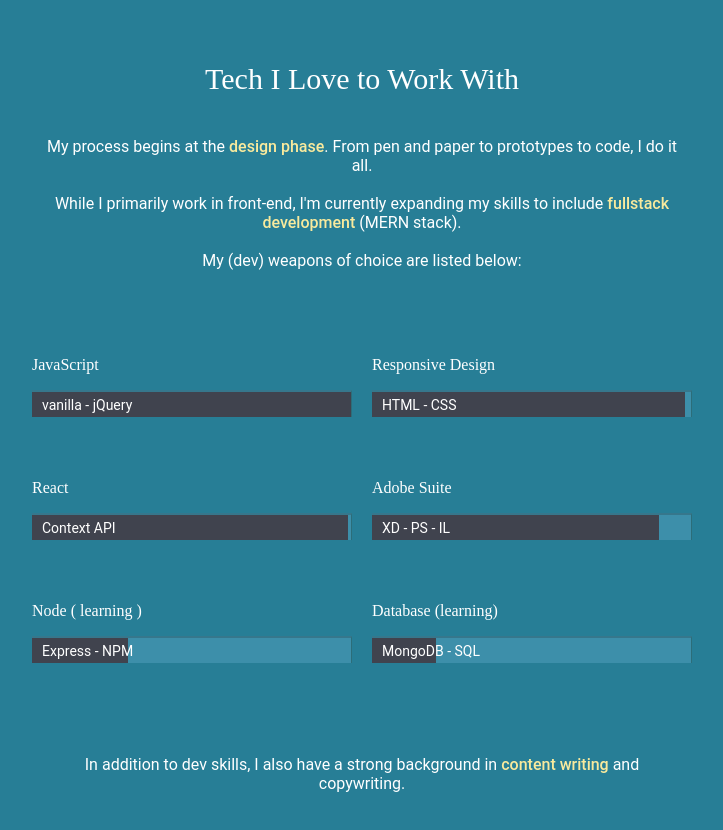
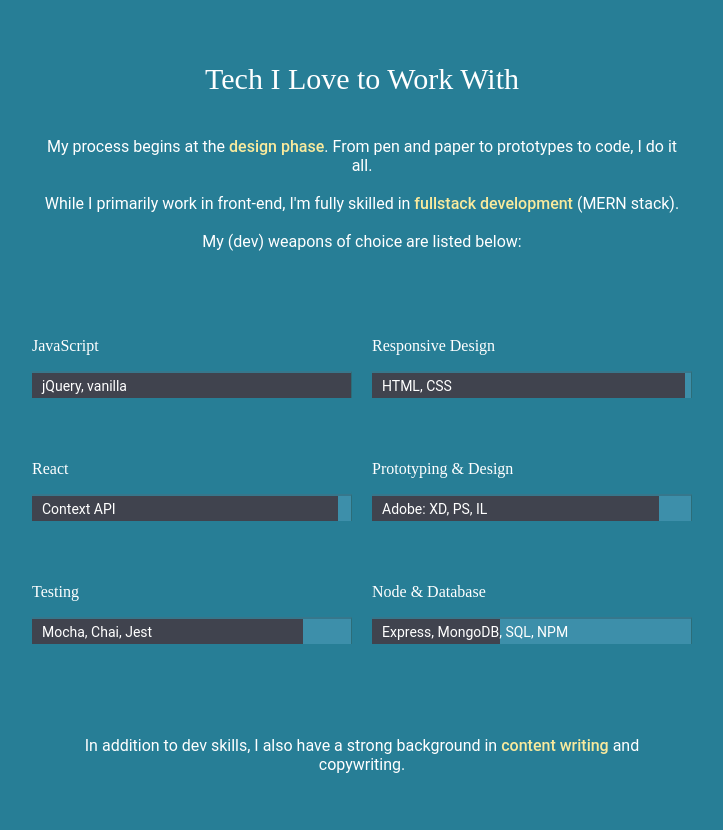
Before and after one commit to robinsonk/portfolio-2019, a React (Create React App) app: page / in a window 1280 px wide. Shown: the part 1700-2530 px from the top of the page, without its empty margins (278-1001 px from the left). Built offline with nearby package versions, Linux system fonts and the light colour scheme.

Commit message:
changed wording and added link titles for useability

```diff
--- a/src/Components/About/About.css
+++ b/src/Components/About/About.css
@@ -42,7 +42,7 @@
     font-family: 'Roboto', sans-serif;
     width: 40%;
     font-weight: normal;
-    text-align: justify;
+    text-align: left;
 }
 
 .tldr {
--- a/src/Components/About/About.js
+++ b/src/Components/About/About.js
@@ -7,7 +7,7 @@ class About extends Component {
             <div className="about-container" id="about">
                 <h2 className="about-header">I'm Kileen and I have a lot to say</h2>
                 <p className="about-content">
-                    I'm a <span className="highlight3">passionate developer</span> who loves spending hours writing clean functions, chosing fonts, and sketching ideas on paper before bringing them to life. <br /><br />
+                    I'm a <span className="highlight3">passionate developer</span> who loves spending hours writing clean functions, choosing fonts, and sketching ideas on paper before bringing them to life. <br /><br />
                     With a background in content writing and graphic design, I bring a <span className="highlight3">well-rounded skillset</span> to my work, along with the ability to effectively communicate with different roles throughout the development process.
                 </p>
                     <h3 className="about-header2">What it's like to work with me</h3>
--- a/src/Components/Contact/Contact.js
+++ b/src/Components/Contact/Contact.js
@@ -50,7 +50,7 @@ class Contact extends Component {
                 <div className="contact-icons">
                     {this.state.links.map(link => {
                         return (
-                            <a href={link.link}>
+                            <a href={link.link} title={link.name}>
                                 <FontAwesomeIcon icon={link.icon} className={link.class}/>
                             </a>
                         )
--- a/src/Components/Sliders/Sliders.css
+++ b/src/Components/Sliders/Sliders.css
@@ -98,6 +98,7 @@
     .slider-header {
         margin-top: 0;
         margin-bottom: 10px;
+        text-align: center;
     }
 
     .slider-container {
--- a/src/Components/Sliders/Sliders.js
+++ b/src/Components/Sliders/Sliders.js
@@ -9,32 +9,32 @@ class Sliders extends Component {
                 {
                     tech: 'JavaScript',
                     progress: { height: '100%', width: '100%'},
-                    extras: 'vanilla - jQuery',
+                    extras: 'jQuery, vanilla',
                 },
                 {
                     tech: 'Responsive Design',
                     progress: { height: '100%', width: '98%'},
-                    extras: 'HTML - CSS',
+                    extras: 'HTML, CSS',
                 },
                 {
                     tech: 'React',
-                    progress: { height: '100%', width: '99%'},
+                    progress: { height: '100%', width: '96%'},
                     extras: 'Context API',
                 },
                 {
-                    tech: 'Adobe Suite',
+                    tech: 'Prototyping & Design',
                     progress: { height: '100%', width: '90%'},
-                    extras: 'XD - PS - IL',
+                    extras: 'Adobe: XD, PS, IL',
                 },
                 {
-                    tech: 'Node ( learning )',
-                    progress: { height: '100%', width: '30%'},
-                    extras: 'Express - NPM',
+                    tech: 'Testing',
+                    progress: { height: '100%', width: '85%'},
+                    extras: 'Mocha, Chai, Jest',
                 },
                 {
-                    tech: 'Database (learning)',
-                    progress: { height: '100%', width: '20%'},
-                    extras: 'MongoDB - SQL',
+                    tech: 'Node & Database',
+                    progress: { height: '100%', width: '40%'},
+                    extras: 'Express, MongoDB, SQL, NPM',
                 },
             ]
         };
@@ -45,7 +45,7 @@ class Sliders extends Component {
                 <h2 className="slider-header">Tech I Love to Work With</h2>
                 <p className="slider-content">
                     My process begins at the <span className="highlight1">design phase</span>. From pen and paper to prototypes to code, I do it all.<br/><br />
-                    While I primarily work in front-end, I'm currently expanding my skills to include <span className="highlight1">fullstack development</span> (MERN stack).<br /><br />
+                    While I primarily work in front-end, I'm fully skilled in <span className="highlight1">fullstack development</span> (MERN stack).<br /><br />
                     My (dev) weapons of choice are listed below:
                 </p>
                 <div className="sizing">
```
